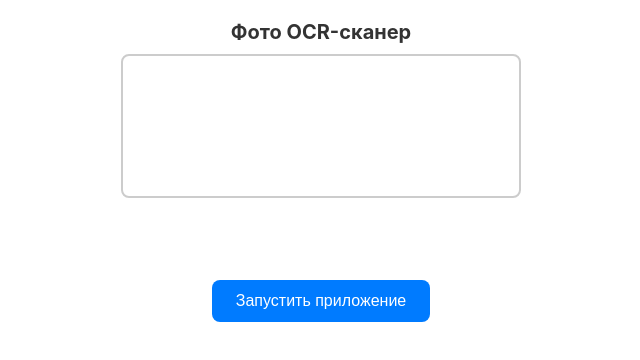
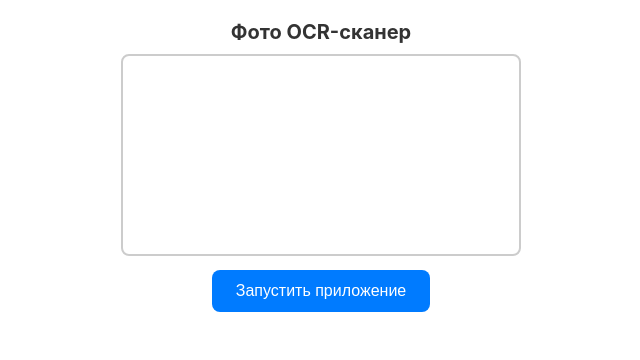
Before and after one commit to martincxx/questions-app, a Next.js app: page / in a window 1280 px wide. Shown: the top 360 px of the page, without its empty margins (319-959 px from the left). Built offline with nearby package versions, Linux system fonts and the light colour scheme.

Commit message:
Use block

```diff
--- a/src/app/page.js
+++ b/src/app/page.js
@@ -182,7 +182,7 @@ export default function Home() {
     <main
       style={{
         height: '100vh',
-        display: 'flex',
+        display: 'block',
         flexDirection: 'column',
         padding: '10px',
         maxWidth: '600px',
```
